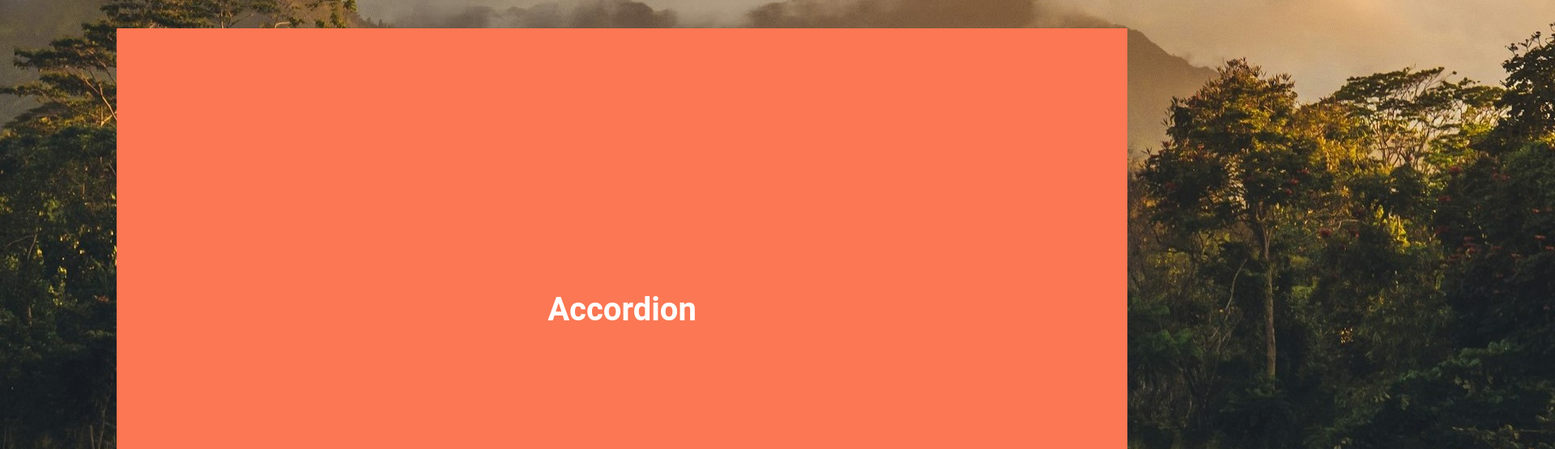
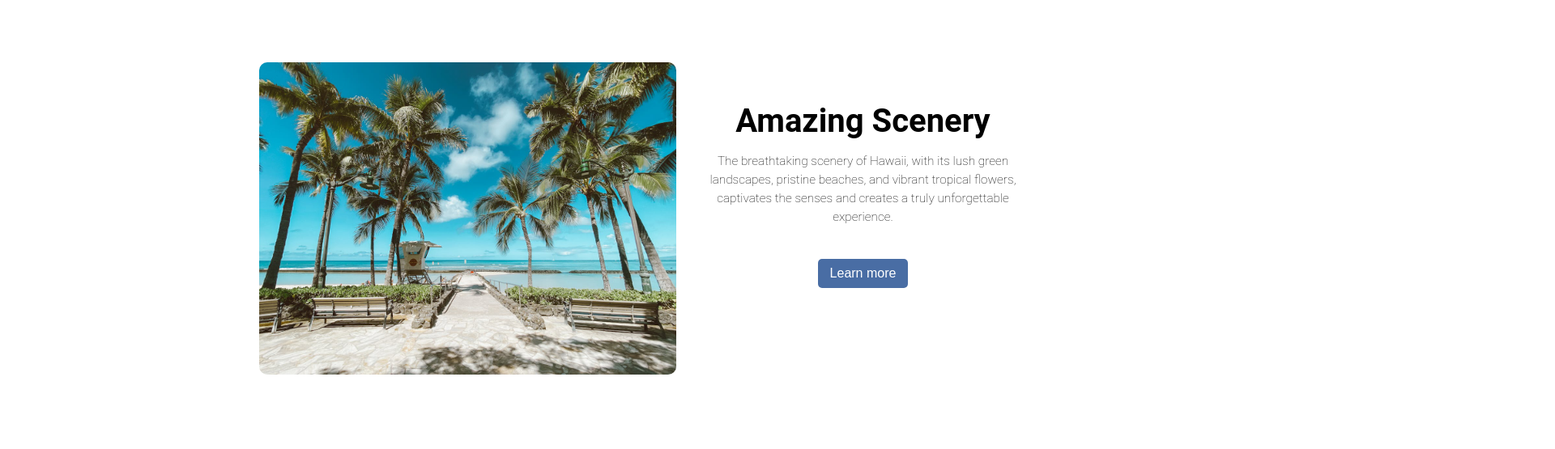
Before and after one commit to JrNerio30/Welcome_To_Hawaii, a plain HTML site: page index.html in a window 1536 px wide. Shown: the part 1421-1976 px from the top of the page at 81% size, 1920 px wide, since content can reach past the window. Drawn offline with Linux system fonts and the light colour scheme; a web font is replaced by a local one.

Commit message:
style: add content displays and layouts style

```diff
--- a/styles/lab_four_starter.css
+++ b/styles/lab_four_starter.css
@@ -23,7 +23,7 @@ html{
 }
 /* Hero Heading */
 .hero-container h1{
-  font-size: clamp(5rem, 8vw, 10vw);
+  font-size: 10vw;
   text-align: center;
   margin-inline: 1rem;
   font-family: "bello-pro", sans-serif;
@@ -46,25 +46,99 @@ html{
   scale: 1.5;
 }
 
-/* Media Query for Hero Banner Section */
-  @media screen and (min-width: 768px) {
+/* The minimum height of the content container */
+/* MOBILE */
+.content-container {
+  min-height: 100vh;
+}
+/* Mobile spacing at the top */
+.content-container ul{
+  margin-top: 5rem;
+}
+/* for the whole content inside the unordered list */
+.content-container li{
+  display: flex;
+  align-items: center;
+  justify-content: center;
+  flex-direction: column-reverse;
+}
+/* for the heading, body text and button */
+.content{
+  display: flex;
+  align-items: center;
+  flex-direction: column;
+}
+/* Content headings and body text align in the center */
+.content-container h1, p{
+  text-align: center;
+}
+/* Content body text */
+.content-container p{
+  font-size: clamp(0.9rem, 1vw, 1vw);
+  font-weight: 100;
+  margin-inline: 2rem;
+}
+/* Content Image */
+.content-container img{
+  border-radius: 10px;
+  width: 100%;
+  max-width: 515px;
+  height: a;
+}
+/* Content button style */
+.content-container button{
+  background-color: #496DA4;
+  color: white;
+  border: none;
+  padding: 9px 15px;
+  border-radius: 5px;
+  cursor: pointer;
+  margin: 2rem 0 4rem 0;
+  transition: all 300ms;
+}
+/* when hover effect */
+.content-container button:hover{
+  box-shadow: 10px -10px 0px 0px #f06553;
+}
+/* when click */
+.content-container button:active{
+  opacity: 0.7;
+}
+/* Tablet
+  ***Is thinking about what to add here, doesn't seem have any issue***
+*/
+@media screen and (min-width: 768px) {
 
 }
-@media screen and (min-width: 1200px) {
+/* Desktop/laptops */
+@media screen and (min-width: 1410px) {
+
+  .content-container{
+    margin: 15rem;
+  }
+  .content-container li{
+    display: flex;
+    flex-direction: row;
+    justify-content: center;
+    align-items: center;
+  }
+  /* .content-container p{
+    margin-inline: 5rem;
+  } */
+  .content-container img{
+    margin-left: 5rem;
+  }
+  .content-container button{
+    margin-top: 2rem;
+  }
 
 }
 
 
-
-.content-container {
-  background-color: #dbd56e;
-  height: 600px;
-}
-
 .accordion-container {
   background-color: #fc7753;
   color: #fff;
-  height: 600px;
+  height: 100vh;
 }
 
 .footer-container {
```
